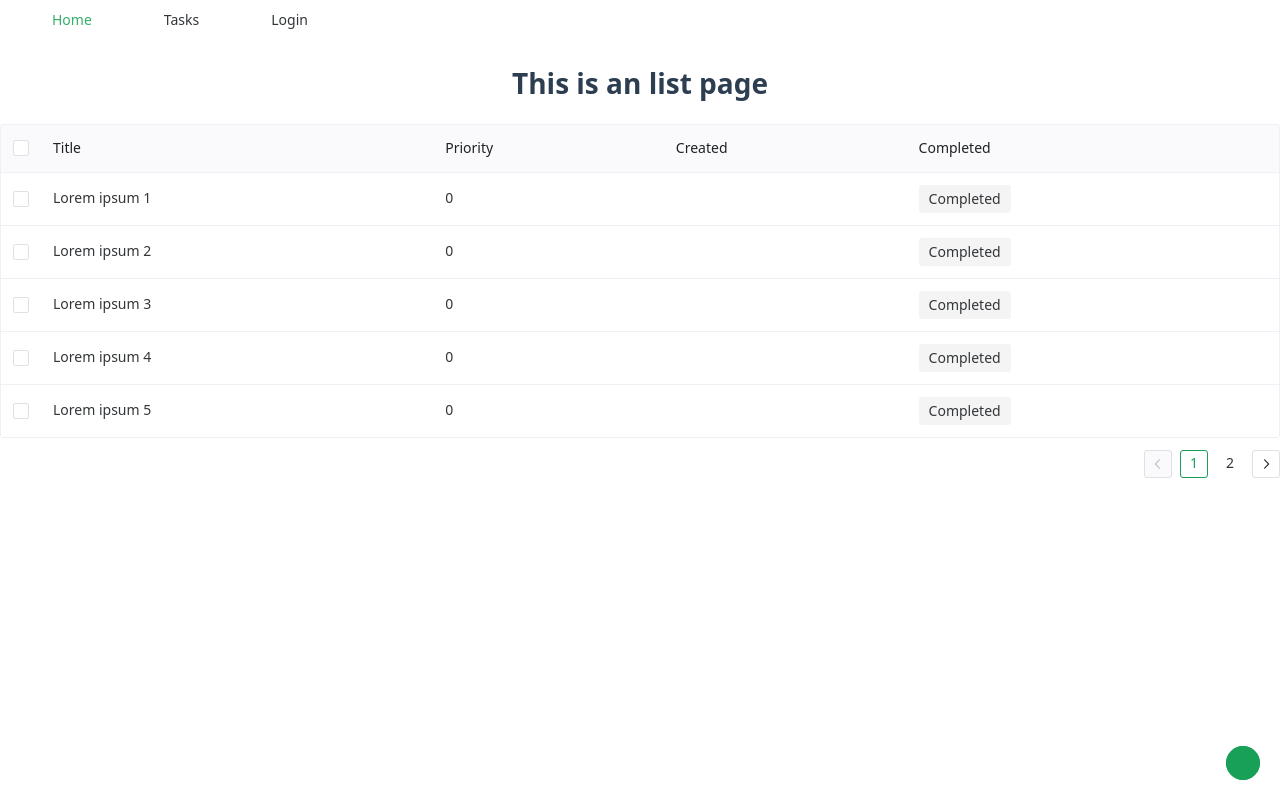
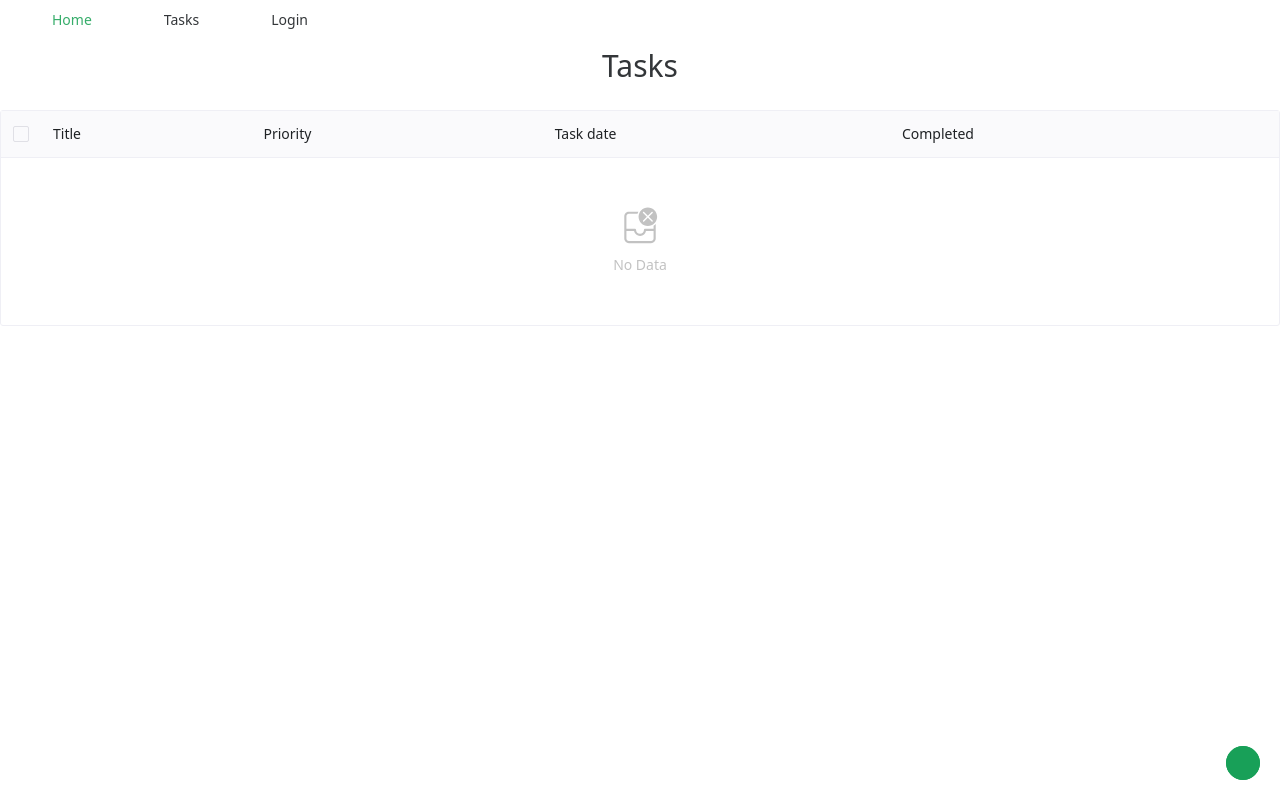
Before and after one commit to gumis1153/todo, a Vue app: page /#/tasks in a window 1280 px wide. Built offline with nearby package versions, Linux system fonts and the light colour scheme; some icons are missing.

Commit message:
feat(homepage): get/add data to localStorage

```diff
--- a/package.json
+++ b/package.json
@@ -17,6 +17,7 @@
   },
   "devDependencies": {
     "@vicons/fluent": "^0.12.0",
+    "@vicons/tabler": "^0.12.0",
     "@vicons/utils": "^0.1.4",
     "@vue/cli-plugin-babel": "~4.5.15",
     "@vue/cli-plugin-eslint": "~4.5.15",
--- a/src/App.vue
+++ b/src/App.vue
@@ -25,6 +25,7 @@
         placeholder="Task title"
         style="margin-bottom: 12px"
         type="text"
+        :status="!formValid ? 'error' : ''"
       />
       <label>Description (optional)</label>
       <n-input
@@ -45,25 +46,53 @@
       <n-select
         v-model:value="priority"
         :options="priorityOptions"
+        placeholder="Task priority"
         style="margin-bottom: 12px"
-        placeholder="Task priority"
       />
     </template>
 
     <template v-slot:action>
-      <n-button strong secondary type="primary" style="margin-right: 12px">
+      <n-button
+        secondary
+        strong
+        style="margin-right: 12px"
+        type="primary"
+        @click="resetForm"
+      >
         Reset
       </n-button>
-      <n-button type="primary" style="margin-right: 12px"> Cancel </n-button>
-      <n-button type="primary"> Add </n-button>
+      <n-button
+        :disabled="addingInProgress"
+        :loading="addingInProgress"
+        type="primary"
+        @click="submit"
+      >
+        Add
+      </n-button>
     </template>
   </modal>
+
+  <n-modal
+    :show="successAdd"
+    closable="false"
+    content="Wanna add more tasks?"
+    mask-closable="false"
+    close-on-esc="false"
+    negative-text="No"
+    positive-text="Yes"
+    preset="dialog"
+    title="Task successfully added"
+    @positive-click="closeSuccessModal(true)"
+    @negative-click="closeSuccessModal"
+  />
 </template>
 
 <script>
 import Header from "@/components/Header";
 import Modal from "@/components/Modal";
+import addTasks from "./use/addTask";
 
+// eslint-disable-next-line no-unused-vars
 import { NIcon, NInput, NDatePicker, NSelect } from "naive-ui";
 import { Add as AddIcon } from "@vicons/ionicons5";
 
@@ -73,7 +102,10 @@ export default {
   components: { Modal, Header, AddIcon, NIcon, NInput, NDatePicker, NSelect },
 
   setup: function () {
+    const formValid = ref(true);
     const newTaskModalOpen = ref(false);
+    const addingInProgress = ref(false);
+    const successAdd = ref(false);
     const priorityOptions = reactive([
       {
         label: "Low",
@@ -103,12 +135,57 @@ export default {
       newTaskModalOpen.value = false;
     };
 
+    const resetForm = () => {
+      // todo: descructure
+      addTaskForm.title = "";
+      addTaskForm.description = "";
+      addTaskForm.completeDate = null;
+      addTaskForm.priority = null;
+      // eslint-disable-next-line no-unused-vars
+      // let {title, description, completeDate, priority} = {...toRefs(addTaskForm)};
+      // console.log(title);
+      // title = '';
+      // description = '';
+      // completeDate = null;
+      // priority = null;
+    };
+
+    const submit = () => {
+      addingInProgress.value = true;
+
+      // fake api call
+      setTimeout(() => {
+        addingInProgress.value = false;
+
+        if (addTaskForm.title.length > 0) {
+          addTasks(addTaskForm);
+          successAdd.value = true;
+          resetForm();
+        } else {
+          formValid.value = false;
+          return;
+        }
+      }, 400);
+    };
+
+    const closeSuccessModal = (closeForm = false) => {
+      successAdd.value = false;
+      newTaskModalOpen.value = closeForm;
+    };
+
     return {
       ...toRefs(addTaskForm),
       toggleNewTaskModal,
       newTaskModalOpen,
       resetModal,
       priorityOptions,
+      resetForm,
+      addTasks,
+      submit,
+      addingInProgress,
+      successAdd,
+      closeSuccessModal,
+      formValid,
     };
   },
 };
--- a/src/components/Table.vue
+++ b/src/components/Table.vue
@@ -1,17 +1,11 @@
 <template>
-  <n-data-table
-    :columns="columns"
-    :data="data"
-    :pagination="pagination"
-    :row-key="(row) => row.address"
-    @update:checked-row-keys="handleCheck"
-  />
+  <n-data-table :columns="columns" :data="tableData" />
 </template>
 
 <script>
-import { NButton } from "naive-ui";
 
-import { defineComponent, ref, h, watch } from "vue";
+// eslint-disable-next-line no-unused-vars
+import { defineComponent, ref, h, watch, onMounted } from "vue";
 
 const columns = [
   {
@@ -32,25 +26,12 @@ const columns = [
     key: "priority",
   },
   {
-    title: "Created",
-    key: "created",
+    title: "Task date",
+    key: "taskDate",
   },
   {
     title: "Completed",
     key: "completed",
-    render() {
-      return h(
-        NButton,
-        {
-          strong: true,
-          tertiary: true,
-          size: "small",
-          // select completed
-          onClick: () => console.log("playing..."),
-        },
-        { default: () => "Completed" }
-      );
-    },
   },
 ];
 
@@ -59,24 +40,23 @@ export default defineComponent({
     tasks: Array,
   },
 
-  setup(props) {
+  setup: function () {
     const checkedRowKeysRef = ref([]);
-    const data = ref([]);
+    const tableData = ref([]);
 
-    watch(() => {
-      data.value = props.tasks;
+    onMounted(() => {
+      tableData.value = localStorage.taskList ? JSON.parse(localStorage.taskList) : [];
+    });
+
+    // todo: ogarnięcie watchera na localStorage
+    watch(localStorage, () => {
+      tableData.value = JSON.parse(localStorage.taskList);
     });
 
     return {
-      data,
+      tableData,
       columns,
       checkedRowKeys: checkedRowKeysRef,
-      pagination: {
-        pageSize: 5,
-      },
-      handleCheck(rowKeys) {
-        checkedRowKeysRef.value = rowKeys;
-      },
     };
   },
 });
--- a/src/database/tasks.js
+++ /dev/null
@@ -1,56 +0,0 @@
-export default [
-  {
-    id: 0,
-    completed: false,
-    title: "Lorem ipsum 1",
-    description:
-      "Contrary to popular belief, Lorem Ipsum is not simply random text. It has roots in a piece of classical Latin literature from 45 BC, making it over 2000 years old.",
-    priority: 0,
-    created: null,
-  },
-  {
-    id: 1,
-    completed: false,
-    title: "Lorem ipsum 2",
-    description:
-      "Contrary to popular belief, Lorem Ipsum is not simply random text. It has roots in a piece of classical Latin literature from 45 BC, making it over 2000 years old.",
-    priority: 0,
-    created: null,
-  },
-  {
-    id: 2,
-    completed: true,
-    title: "Lorem ipsum 3",
-    description:
-      "Contrary to popular belief, Lorem Ipsum is not simply random text. It has roots in a piece of classical Latin literature from 45 BC, making it over 2000 years old.",
-    priority: 0,
-    created: null,
-  },
-  {
-    id: 3,
-    completed: true,
-    title: "Lorem ipsum 4",
-    description:
-      "Contrary to popular belief, Lorem Ipsum is not simply random text. It has roots in a piece of classical Latin literature from 45 BC, making it over 2000 years old.",
-    priority: 0,
-    created: null,
-  },
-  {
-    id: 4,
-    completed: false,
-    title: "Lorem ipsum 5",
-    description:
-      "Contrary to popular belief, Lorem Ipsum is not simply random text. It has roots in a piece of classical Latin literature from 45 BC, making it over 2000 years old.",
-    priority: 0,
-    created: null,
-  },
-  {
-    id: 5,
-    completed: false,
-    title: "Lorem ipsum 6",
-    description:
-      "Contrary to popular belief, Lorem Ipsum is not simply random text. It has roots in a piece of classical Latin literature from 45 BC, making it over 2000 years old.",
-    priority: 0,
-    created: null,
-  },
-];
--- /dev/null
+++ b/src/use/addTask.js
@@ -0,0 +1,23 @@
+export default function addTask(data) {
+  const { title, description, completeDate, priority } = data;
+
+  const item = {
+    id:
+      localStorage.getItem("taskList") === null
+        ? 1
+        : JSON.parse(localStorage.getItem("taskList")).length + 1,
+    title,
+    description,
+    completeDate,
+    priority,
+  };
+
+  if (localStorage.getItem("taskList") === null) {
+    localStorage.setItem("taskList", JSON.stringify([item]));
+  } else {
+    let tasks = localStorage.getItem("taskList");
+    tasks = JSON.parse(tasks);
+    tasks = [...tasks, item];
+    localStorage.setItem("taskList", JSON.stringify(tasks));
+  }
+}
--- /dev/null
+++ b/src/use/getTasks.js
@@ -0,0 +1,3 @@
+export default function getTasks() {
+  return localStorage.taskList || [];
+}
--- a/src/views/Home.vue
+++ b/src/views/Home.vue
@@ -1,6 +1,6 @@
 <template>
   <div class="home">
-    <n-grid cols="12" item-responsive style="margin-top: 24px" x-gap="24">
+    <n-grid cols="12" item-responsive x-gap="24">
       <n-grid-item span="12" style="margin-bottom: 24px">
         <n-h1>
           <n-text style="text-align: center"> TaskApp</n-text>
--- a/src/views/Login.vue
+++ b/src/views/Login.vue
@@ -1,6 +1,10 @@
 <template>
   <div class="login">
-    <h1>{{ capitalize(activeGroup) }}</h1>
+    <n-h1>
+      <n-text style="text-align: center">
+        {{ capitalize(activeGroup) }}
+      </n-text>
+    </n-h1>
 
     <n-button-group size="medium" style="margin-bottom: 24px">
       <n-button
--- a/src/views/Tasks.vue
+++ b/src/views/Tasks.vue
@@ -1,13 +1,15 @@
 <template>
   <div class="list">
-    <h1>This is an list page</h1>
+    <n-h1>
+      <n-text style="text-align: center"> Tasks </n-text>
+    </n-h1>
 
-    <Table :tasks="tasks" />
+    <Table />
   </div>
 </template>
 
 <script>
-import db from "../database/tasks.js";
+import getTasks from "../use/getTasks";
 
 import { defineComponent, ref, onMounted } from "vue";
 
@@ -17,7 +19,9 @@ export default defineComponent({
 
     // fake fetch
     const fetchFromDb = () => {
-      return db;
+      console.log(getTasks());
+      return [];
+      // return db;
     };
 
     onMounted(() => {
```
Also changed, not shown: 1 other file (tests, documents, lock files or other folders).
